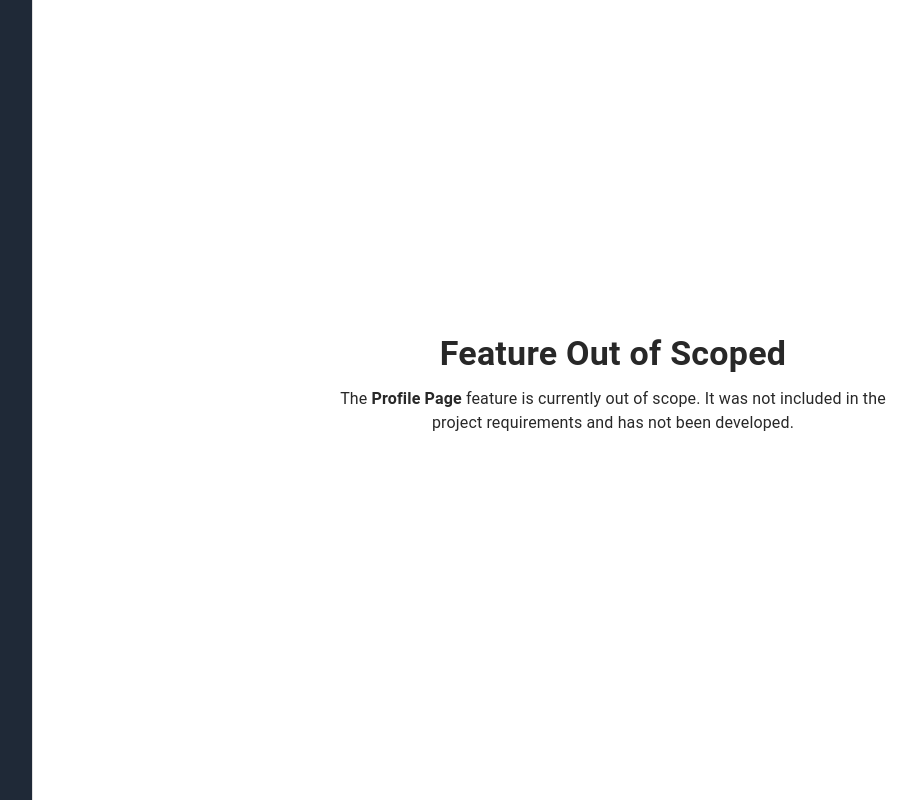
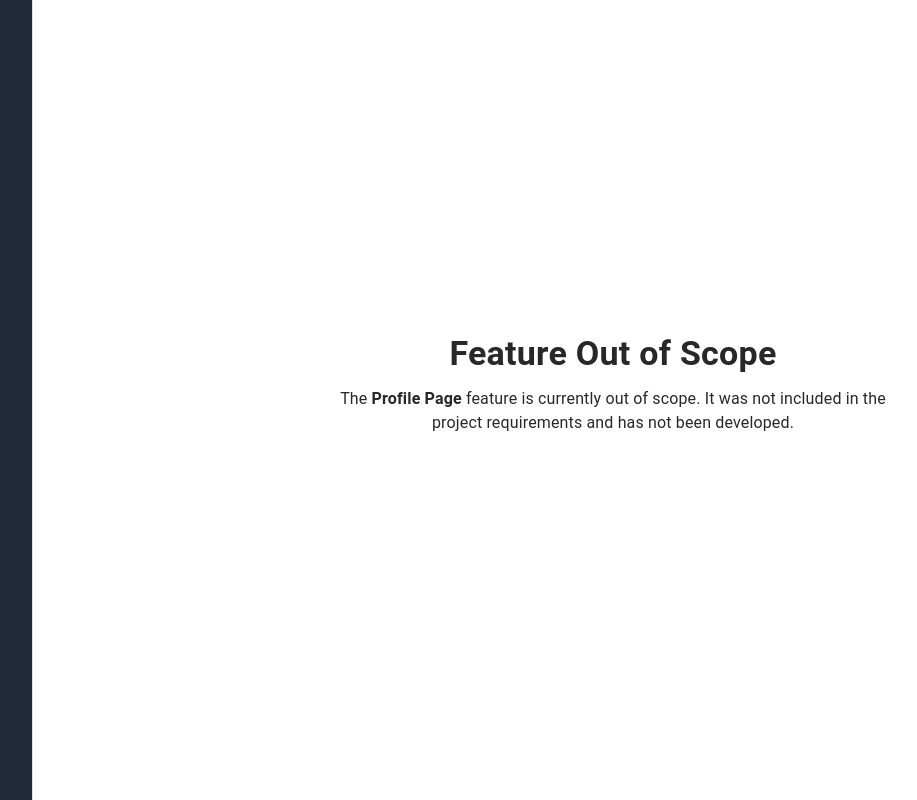
Before and after one commit to RengganaKurniawan/chat-session-frontend, a React (Vite) app: page /profile in a window 1280 px wide. Shown: the whole page, without its empty margins (27-944 px from the left). Built offline with nearby package versions, Linux system fonts and the light colour scheme; sample sign-in values are in the browser's storage; some icons are missing.

Commit message:
fix typo

```diff
--- a/src/component/ChatMessage.tsx
+++ b/src/component/ChatMessage.tsx
@@ -1,4 +1,4 @@
-import { Box, Paper, Typography, IconButton, Menu, MenuItem, useTheme, Link } from "@mui/material";
+import { Box, Paper, Typography, IconButton, Menu, MenuItem, Link } from "@mui/material";
 import ReactMarkdown from "react-markdown";
 import remarkGfm from "remark-gfm";
 import remarkMath from "remark-math";
@@ -29,7 +29,6 @@ function ChatMessage({
     likes,
     dislikes,
 }: ChatMessageProps) {
-    const theme = useTheme();
     const [reaction, setReaction] = useState<'up' | 'down' | null>(null);
     const [anchorEl, setAnchorEl] = useState<null | HTMLElement>(null);
     const open = Boolean(anchorEl);
--- a/src/component/OutOfScoped.tsx
+++ b/src/component/OutOfScoped.tsx
@@ -24,7 +24,7 @@ const OutOfScopePage = ({ pageName = "This page" }) => {
             gutterBottom
             sx={{ fontWeight: "bold" }}
           >
-            Feature Out of Scoped
+            Feature Out of Scope
           </Typography>
           <Typography
             variant="body1"
```
